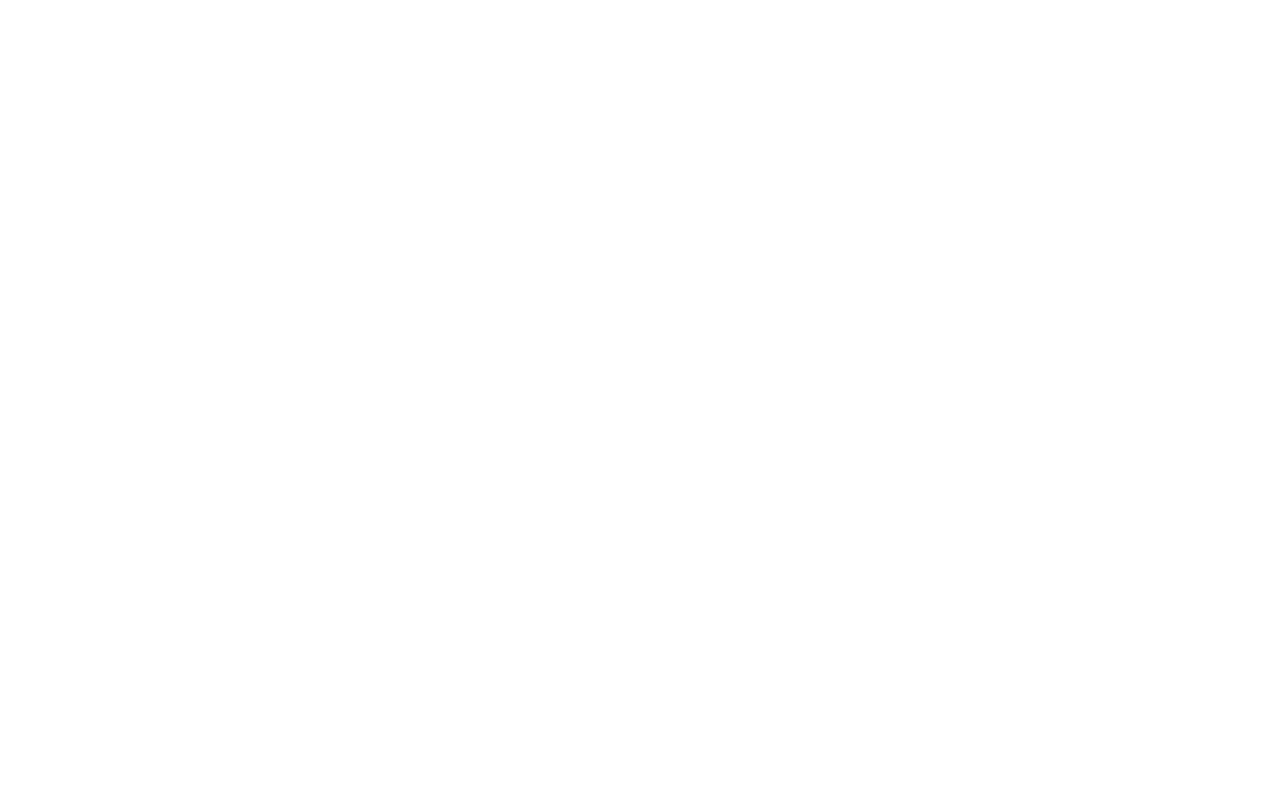
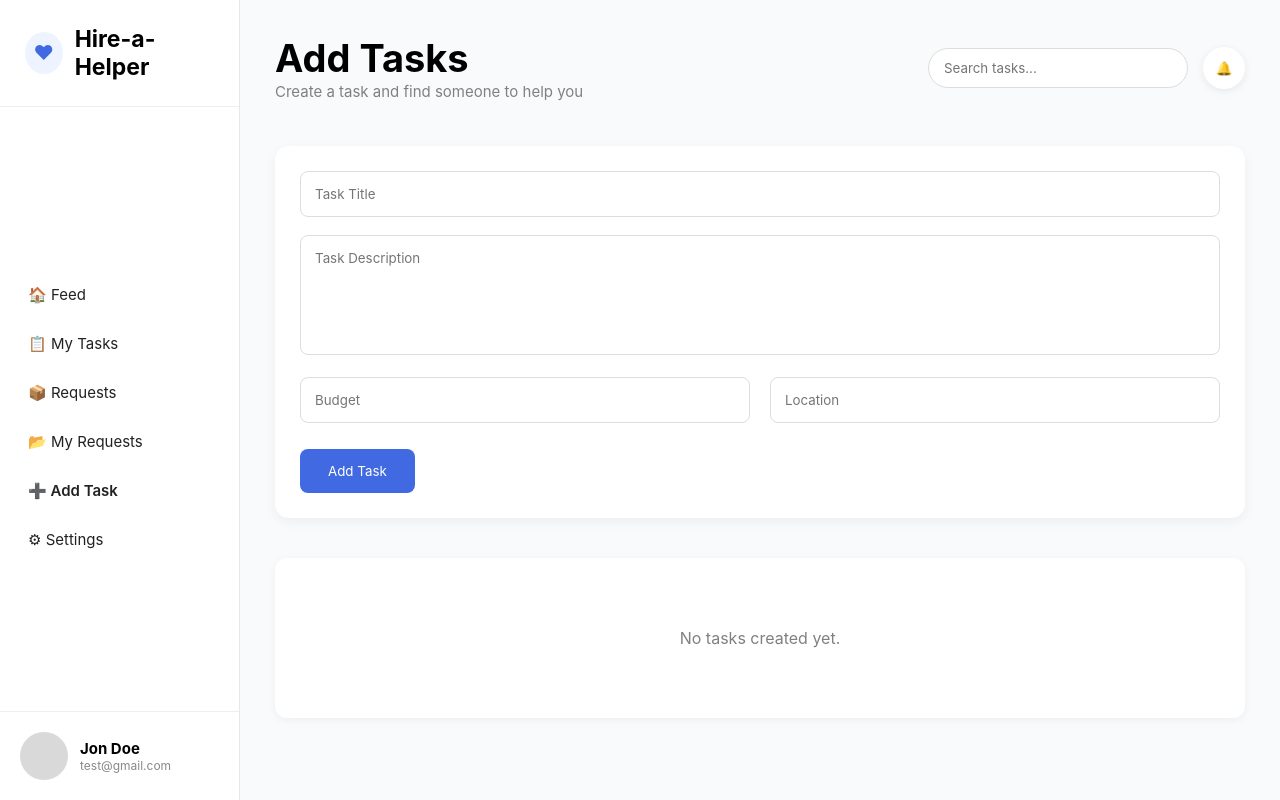
Before and after one commit to springboardmentor210/HireHelper_Team1, a React (Vite) app in the folder client/: page /add-task in a window 1280 px wide. Before the commit this address had no page. Built offline with nearby package versions, Linux system fonts and the light colour scheme.

Commit message:
AddTask page

```diff
--- a/client/src/App.jsx
+++ b/client/src/App.jsx
@@ -2,6 +2,7 @@
 import Home from './features/auth/pages/Home';
 import Login from './features/auth/pages/Login';
 import VerifyOTP from './features/auth/pages/VerifyOTP';
+import AddTasks from './features/tasks/pages/AddTask';
 import { Routes, Route } from 'react-router-dom';
 
 function App() {
@@ -10,6 +11,7 @@
       <Route path="/" element={<Home />} />
       <Route path="/login" element={<Login />} />
       <Route path="/verify-otp" element={<VerifyOTP />} />
+      <Route path="/add-task" element={<AddTasks />} />
     </Routes>
   );
 }
--- /dev/null
+++ b/client/src/features/tasks/pages/AddTask.css
@@ -0,0 +1,292 @@
+* {
+  margin: 0;
+  padding: 0;
+  box-sizing: border-box;
+  font-family: "Inter", sans-serif;
+}
+
+body {
+  background: #f8fafc;
+}
+
+.hire-wrapper {
+  display: flex;
+  width: 100%;
+  min-height: 100vh;
+}
+
+.sidebar {
+  width: 240px;
+  background: #fff;
+  border-right: 1px solid #e5e7eb;
+  display: flex;
+  flex-direction: column;
+  justify-content: space-between;
+}
+
+.logo {
+  display: flex;
+  align-items: center;
+  gap: 12px;
+  padding: 25px;
+  border-bottom: 1px solid #eee;
+}
+
+.logo-circle {
+  width: 42px;
+  height: 42px;
+  background: #edf4ff;
+  color: royalblue;
+  border-radius: 50%;
+  display: flex;
+  justify-content: center;
+  align-items: center;
+  font-size: 20px;
+}
+
+.logo h2 {
+  font-size: 23px;
+  font-weight: 700;
+}
+
+.sidebar nav {
+  display: flex;
+  flex-direction: column;
+  margin-top: 15px;
+}
+
+.sidebar nav a {
+  color: #222;
+  text-decoration: none;
+  padding: 15px 28px;
+  font-size: 15px;
+  transition: .25s;
+}
+
+.sidebar nav a:hover {
+  background: #f4f6fb;
+}
+
+.sidebar nav .active {
+  font-weight: 600;
+}
+
+.profile {
+  border-top: 1px solid #eee;
+  padding: 20px;
+  display: flex;
+  gap: 12px;
+  align-items: center;
+}
+
+.avatar {
+  width: 48px;
+  height: 48px;
+  border-radius: 50%;
+  background: #d9d9d9;
+}
+
+.profile h4 {
+  font-size: 15px;
+}
+
+.profile p {
+  color: #888;
+  font-size: 12px;
+}
+
+
+.main {
+  flex: 1;
+  padding: 35px;
+}
+
+
+.navbar {
+  display: flex;
+  justify-content: space-between;
+  align-items: center;
+}
+
+.navbar h1 {
+  font-size: 38px;
+  font-weight: 700;
+}
+
+.navbar span {
+  color: gray;
+  font-size: 15px;
+}
+
+.nav-right {
+  display: flex;
+  align-items: center;
+  gap: 15px;
+}
+
+.nav-right input {
+  width: 260px;
+  padding: 11px 15px;
+  border: 1px solid #ddd;
+  border-radius: 25px;
+  outline: none;
+}
+
+.bell {
+  width: 42px;
+  height: 42px;
+  border: none;
+  border-radius: 50%;
+  background: white;
+  cursor: pointer;
+  box-shadow: 0 2px 8px rgba(0,0,0,.08);
+}
+
+
+.task-form {
+  margin-top: 45px;
+  background: white;
+  padding: 25px;
+  border-radius: 14px;
+  box-shadow: 0 4px 12px rgba(0,0,0,.05);
+}
+
+.task-form input,
+.task-form textarea {
+  width: 100%;
+  border: 1px solid #ddd;
+  padding: 14px;
+  margin-bottom: 18px;
+  border-radius: 8px;
+  outline: none;
+}
+
+.task-form textarea {
+  height: 120px;
+  resize: none;
+}
+
+.row {
+  display: flex;
+  gap: 20px;
+}
+
+.add-btn {
+  margin-top: 8px;
+  background: royalblue;
+  color: white;
+  border: none;
+  padding: 14px 28px;
+  border-radius: 8px;
+  cursor: pointer;
+  transition: .3s;
+}
+
+.add-btn:hover {
+  background: #244ed8;
+}
+
+
+.task-list {
+  margin-top: 40px;
+}
+
+.task-card {
+  display: flex;
+  justify-content: space-between;
+  align-items: center;
+  background: white;
+  padding: 20px;
+  margin-bottom: 18px;
+  border-radius: 12px;
+  box-shadow: 0 2px 10px rgba(0,0,0,.05);
+}
+
+.task-card h3 {
+  margin-bottom: 8px;
+}
+
+.task-card p {
+  color: #666;
+  margin-bottom: 12px;
+}
+
+.task-card small {
+  color: #777;
+}
+
+.actions {
+  display: flex;
+  gap: 12px;
+}
+
+.complete {
+  background: #10b981;
+  color: white;
+  border: none;
+  padding: 10px 18px;
+  border-radius: 7px;
+  cursor: pointer;
+}
+
+.delete {
+  background: #ef4444;
+  color: white;
+  border: none;
+  padding: 10px 18px;
+  border-radius: 7px;
+  cursor: pointer;
+}
+
+.completed {
+  opacity: .6;
+}
+
+.completed h3 {
+  text-decoration: line-through;
+}
+
+.empty {
+  text-align: center;
+  padding: 70px;
+  color: gray;
+  background: white;
+  border-radius: 12px;
+  box-shadow: 0 2px 8px rgba(0,0,0,.05);
+}
+
+@media(max-width:900px){
+
+  .sidebar{
+    display:none;
+  }
+
+  .main{
+    padding:20px;
+  }
+
+  .navbar{
+    flex-direction:column;
+    align-items:flex-start;
+    gap:20px;
+  }
+
+  .nav-right{
+    width:100%;
+  }
+
+  .nav-right input{
+    width:100%;
+  }
+
+  .row{
+    flex-direction:column;
+  }
+
+  .task-card{
+    flex-direction:column;
+    align-items:flex-start;
+    gap:20px;
+  }
+
+}
--- a/client/src/features/tasks/pages/AddTask.jsx
+++ b/client/src/features/tasks/pages/AddTask.jsx
@@ -0,0 +1,262 @@
+import { useState } from "react";
+import "./AddTask.css";
+
+export default function AddTasks() {
+  const [tasks, setTasks] = useState([]);
+
+  const [form, setForm] = useState({
+    title: "",
+    description: "",
+    budget: "",
+    location: "",
+  });
+
+  const handleChange = (e) => {
+    setForm({
+      ...form,
+      [e.target.name]: e.target.value,
+    });
+  };
+
+  const addTask = () => {
+    if (
+      form.title.trim() === "" ||
+      form.description.trim() === ""
+    )
+      return;
+
+    setTasks([
+      {
+        id: Date.now(),
+        ...form,
+        completed: false,
+      },
+      ...tasks,
+    ]);
+
+    setForm({
+      title: "",
+      description: "",
+      budget: "",
+      location: "",
+    });
+  };
+
+  const deleteTask = (id) => {
+    setTasks(tasks.filter((task) => task.id !== id));
+  };
+
+  const toggleComplete = (id) => {
+    setTasks(
+      tasks.map((task) =>
+        task.id === id
+          ? { ...task, completed: !task.completed }
+          : task
+      )
+    );
+  };
+
+  return (
+    <div className="hire-wrapper">
+
+
+      <aside className="sidebar">
+
+        <div className="logo">
+
+          <div className="logo-circle">
+            ❤
+          </div>
+
+          <div>
+
+            <h2>Hire-a-Helper</h2>
+
+          </div>
+
+        </div>
+
+        <nav>
+
+          <a href="#">🏠 Feed</a>
+
+          <a href="#">📋 My Tasks</a>
+
+          <a href="#">📦 Requests</a>
+
+          <a href="#">📂 My Requests</a>
+
+          <a href="#" className="active">
+            ➕ Add Task
+          </a>
+
+          <a href="#">⚙ Settings</a>
+
+        </nav>
+
+        <div className="profile">
+
+          <div className="avatar"></div>
+
+          <div>
+
+            <h4>Jon Doe</h4>
+
+            <p>test@gmail.com</p>
+
+          </div>
+
+        </div>
+
+      </aside>
+
+
+      <main className="main">
+
+
+        <header className="navbar">
+
+          <div>
+
+            <h1>Add Tasks</h1>
+
+            <span>Create a task and find someone to help you</span>
+
+          </div>
+
+          <div className="nav-right">
+
+            <input
+              type="text"
+              placeholder="Search tasks..."
+            />
+
+            <button className="bell">
+              🔔
+            </button>
+
+          </div>
+
+        </header>
+
+
+        <div className="task-form">
+
+          <input
+            name="title"
+            placeholder="Task Title"
+            value={form.title}
+            onChange={handleChange}
+          />
+
+          <textarea
+            name="description"
+            placeholder="Task Description"
+            value={form.description}
+            onChange={handleChange}
+          />
+
+          <div className="row">
+
+            <input
+              name="budget"
+              placeholder="Budget"
+              value={form.budget}
+              onChange={handleChange}
+            />
+
+            <input
+              name="location"
+              placeholder="Location"
+              value={form.location}
+              onChange={handleChange}
+            />
+
+          </div>
+
+          <button
+            className="add-btn"
+            onClick={addTask}
+          >
+            Add Task
+          </button>
+
+        </div>
+
+
+        <div className="task-list">
+
+          {tasks.length === 0 ? (
+
+            <div className="empty">
+
+              No tasks created yet.
+
+            </div>
+
+          ) : (
+
+            tasks.map((task) => (
+
+              <div
+                key={task.id}
+                className={`task-card ${
+                  task.completed ? "completed" : ""
+                }`}
+              >
+
+                <div>
+
+                  <h3>{task.title}</h3>
+
+                  <p>{task.description}</p>
+
+                  <small>
+                    💰 {task.budget || "--"}
+                  </small>
+
+                  <br />
+
+                  <small>
+                    📍 {task.location || "--"}
+                  </small>
+
+                </div>
+
+                <div className="actions">
+
+                  <button
+                    className="complete"
+                    onClick={() =>
+                      toggleComplete(task.id)
+                    }
+                  >
+                    {task.completed
+                      ? "Undo"
+                      : "Complete"}
+                  </button>
+
+                  <button
+                    className="delete"
+                    onClick={() =>
+                      deleteTask(task.id)
+                    }
+                  >
+                    Delete
+                  </button>
+
+                </div>
+
+              </div>
+
+            ))
+
+          )}
+
+        </div>
+
+      </main>
+
+    </div>
+  );
+}
```
Also changed, not shown: 1 other file (tests, documents, lock files or other folders).
